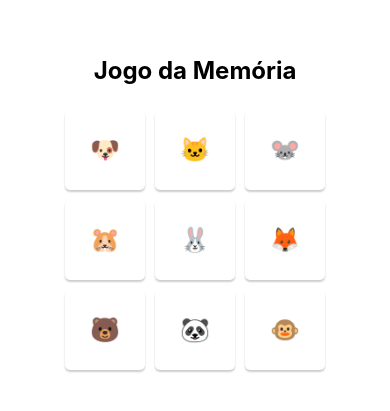
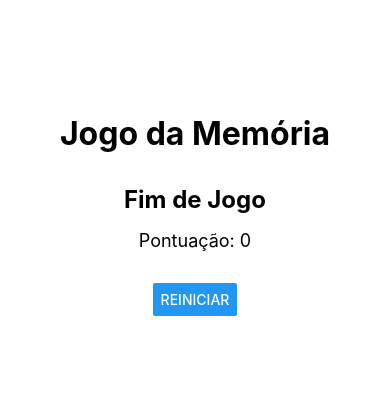
Before and after one commit to ronnylrsd/MemoryGame, a React Native app: screen / in a window 390 px wide. Shown: the part 207-618 px from the top of the page. Built offline with nearby package versions, Linux system fonts and the light colour scheme.

Commit message:
Feat: score working

```diff
--- a/App.tsx
+++ b/App.tsx
@@ -5,11 +5,13 @@ export default function App() {
   return (
     <>
       <StatusBar
-        barStyle="light-content"
+        barStyle="dark-content"
         backgroundColor="transparent"
         translucent
       />
-      <Game cards={["🐶", "🐱", "🐭", "🐹", "🐰", "🦊", "🐻", "🐼", "🐵"]} />
+      <Game
+        cards={["🐶", "🐱", "🐭", "🐹", "🐰", "🦊", "🐻", "🐼", "🐵", "🐷"]}
+      />
     </>
   );
 }
--- a/src/screens/Game/index.tsx
+++ b/src/screens/Game/index.tsx
@@ -1,5 +1,5 @@
-import React, { useState } from "react";
-import { Text, View } from "react-native";
+import React, { useEffect, useState } from "react";
+import { Button, Text, View } from "react-native";
 import { Board } from "../../components/Board";
 import { styles } from "./styles";
 
@@ -9,16 +9,83 @@ type Props = {
 
 export function Game({ cards }: Props) {
   const [selectedCards, setSelectedCards] = useState<Array<number>>([]);
+  const [matchedCards, setMatchedCards] = useState<Array<number>>([]);
+  const [shuffledCards, setShuffledCards] = useState<Array<string>>([]);
+  const [score, setScore] = useState(0);
+  const [gameOver, setGameOver] = useState(false);
 
-  const handlePressCard = (index: number) => {
-    // adiciona o índice da carta selecionada
-    setSelectedCards((prevSelectedCards) => [...prevSelectedCards, index]);
-  };
+  function handlePressCard(index: number) {
+    //Verifica se a carta selecionada já foi correspondido
+    if (matchedCards.includes(index)) {
+      return;
+    }
+    // Verifica se já há uma carta selecionada
+    if (selectedCards.length === 1) {
+      // Armazena o índice da carta atualmente selecionada
+      const currentCardIndex = index;
+
+      // Verifica se a carta atual é igual à carta previamente selecionada
+      if (shuffledCards[currentCardIndex] === shuffledCards[selectedCards[0]]) {
+        // Adiciona as cartas selecionadas ao array matchedCards
+        setMatchedCards((prevMatchedCards) => [
+          ...prevMatchedCards,
+          ...selectedCards,
+          currentCardIndex,
+        ]);
+
+        // Adiciona 1 à pontuação
+        setScore((prevScore) => prevScore + 1);
+      }
+
+      // Limpa as cartas selecionadas
+      setSelectedCards([]);
+    } else {
+      // Adiciona o índice da carta selecionada
+      setSelectedCards((prevSelectedCards) => [...prevSelectedCards, index]);
+    }
+  }
+
+  function handleRestartGame() {
+    setSelectedCards([]);
+    setScore(0);
+    setGameOver(false);
+  }
+
+  function shuffleCards() {
+    const doubledCards = cards.concat(cards);
+    const shuffled = doubledCards.sort(() => Math.random() - 0.5);
+    setShuffledCards(shuffled);
+  }
+
+  useEffect(() => {
+    shuffleCards();
+  }, []);
+
+  useEffect(() => {
+    // Verifica se o jogador acertou todas as cartas
+    if (matchedCards.length === shuffledCards.length) {
+      setGameOver(true);
+    }
+  }, [matchedCards]);
 
   return (
     <View style={styles.container}>
       <Text style={styles.title}>Jogo da Memória</Text>
-      <Board cards={cards} onPressCard={handlePressCard} />
+      {gameOver ? (
+        <View style={styles.endGameContainer}>
+          <Text style={styles.endGameTitle}>Fim de Jogo</Text>
+          <Text style={styles.endGameScore}>Pontuação: {score}</Text>
+          <Button title="Reiniciar" onPress={handleRestartGame} />
+        </View>
+      ) : (
+        <View style={styles.gameContainer}>
+          <View style={styles.scoreContainer}>
+            <Text style={styles.scoreText}>Pontuação:</Text>
+            <Text style={styles.score}>{score}</Text>
+          </View>
+          <Board cards={shuffledCards} onPressCard={handlePressCard} />
+        </View>
+      )}
     </View>
   );
 }
--- a/src/screens/Game/styles.ts
+++ b/src/screens/Game/styles.ts
@@ -3,22 +3,42 @@ import { StyleSheet } from "react-native";
 export const styles = StyleSheet.create({
   container: {
     flex: 1,
+    backgroundColor: "#fff",
     alignItems: "center",
     justifyContent: "center",
-    padding: 24,
   },
   title: {
+    fontSize: 32,
+    fontWeight: "bold",
+    marginBottom: 32,
+  },
+  endGameContainer: {
+    alignItems: "center",
+  },
+  endGameTitle: {
     fontSize: 24,
     fontWeight: "bold",
-    marginBottom: 20,
+    marginBottom: 16,
   },
-  points: {
-    fontSize: 20,
-    marginTop: 20,
-    marginBottom: 20,
+  endGameScore: {
+    fontSize: 18,
+    marginBottom: 32,
   },
-  gameOver: {
-    fontSize: 30,
-    marginBottom: 20,
+  gameContainer: {
+    alignItems: "center",
+  },
+  scoreContainer: {
+    flexDirection: "row",
+    alignItems: "center",
+    marginBottom: 16,
+  },
+  scoreText: {
+    fontSize: 18,
+    fontWeight: "bold",
+    marginRight: 8,
+  },
+  score: {
+    fontSize: 18,
+    fontWeight: "bold",
   },
 });
```
